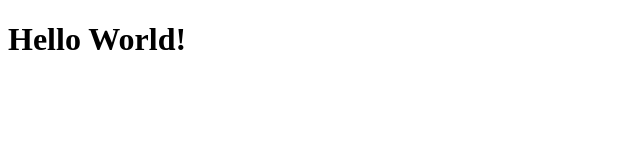
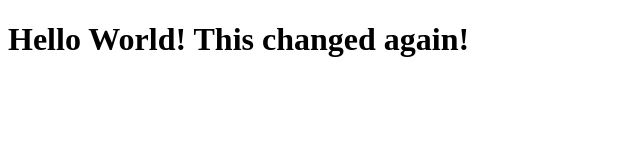
Before and after one commit to rmichno/coursera-test, a plain HTML site: page site/index.html in a window 1280 px wide. Shown: the whole page, without its empty margins (0-640 px from the left). Drawn offline with Linux system fonts and the light colour scheme.

Commit message:
another commit

```diff
--- a/site/index.html
+++ b/site/index.html
@@ -5,6 +5,6 @@
     <title>Hello World!</title>
   </head>
   <body>
-    <h1>Hello World!</h1>
+    <h1>Hello World! This changed again!</h1>
   </body>
 </html>
```
